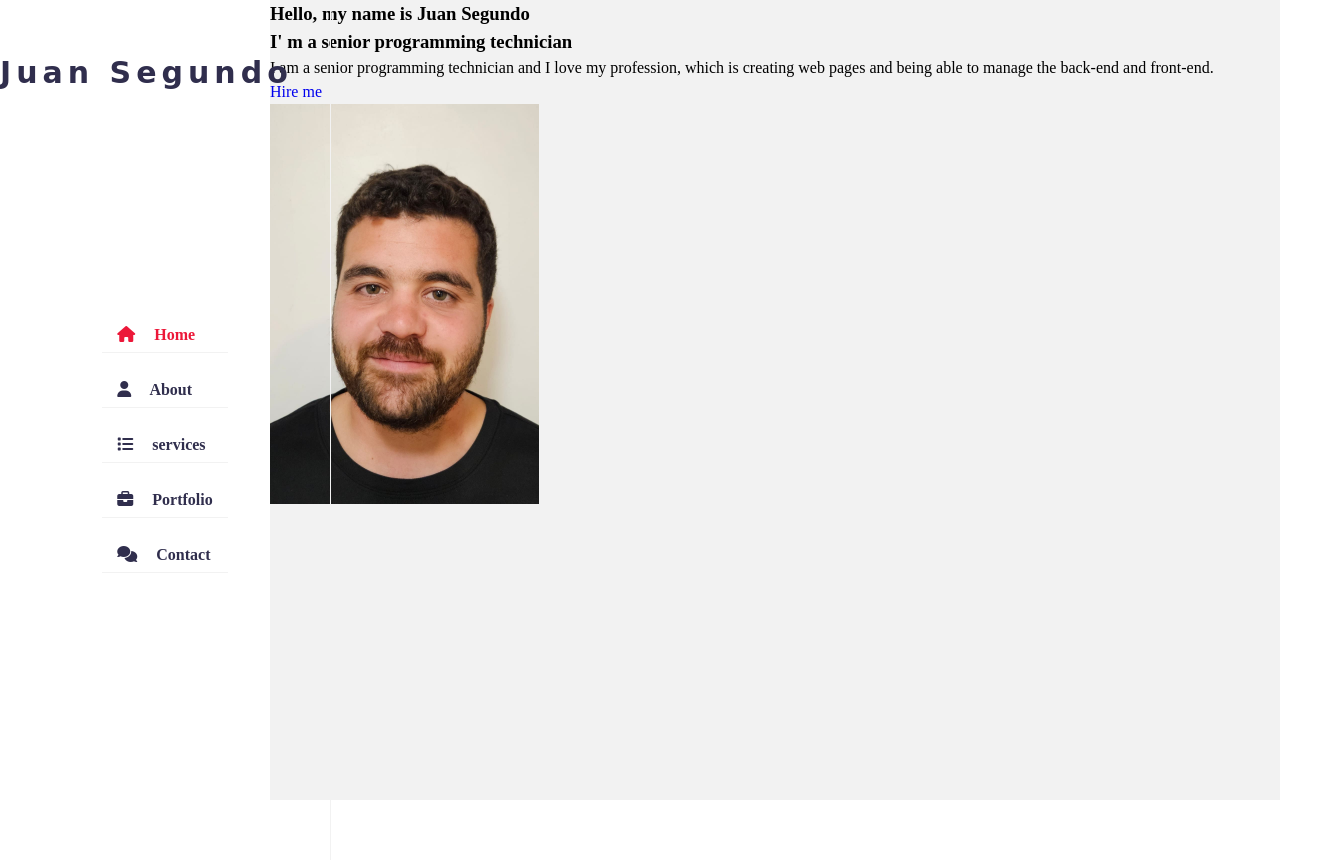
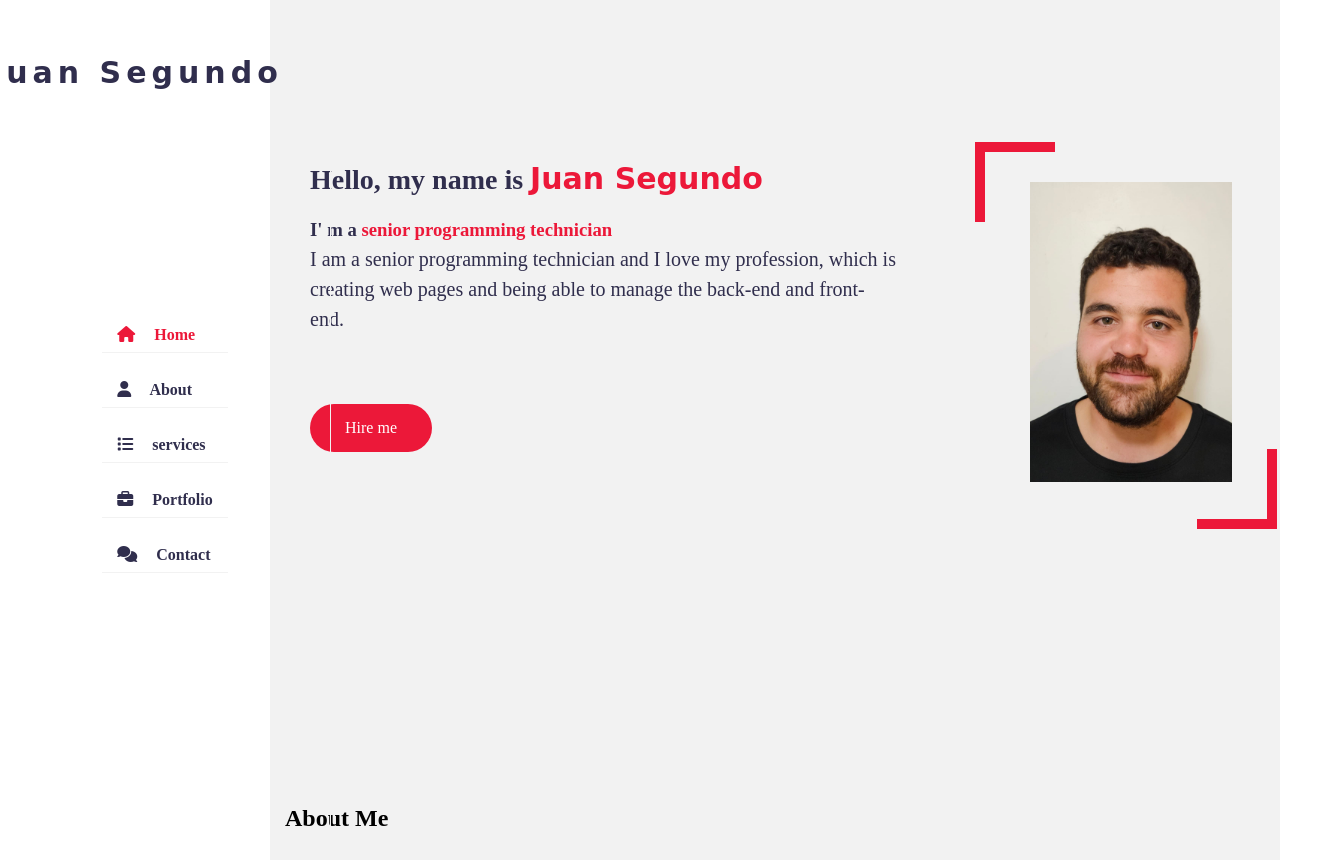
Before and after one commit to juansegundoarceluz/new-portfolio, a plain HTML site: page index.html in a window 1280 px wide. Shown: the top 860 px of the page, 1327 px wide, since content can reach past the window. Before the commit the page ends 800 px from the top, so only its background shows below. Drawn offline with Linux system fonts and the light colour scheme; a web font is replaced by a local one.

Commit message:
creando el home y dandole estilo

```diff
--- a/index.html
+++ b/index.html
@@ -37,7 +37,7 @@
             <section class="home section">
             <div class="container">
                 <div class="row">
-                    <div class="home-info">
+                    <div class="home-info padd-15">
                         <h3 class="hello">Hello, my name is <span class="name">Juan Segundo</span></h3>
                         <h3 class="my-profession">I' m a <span class="typing">senior programming technician</span></h3>
                         <p>I am a senior programming technician and I love my profession, which is creating web pages and being able to manage the back-end and front-end.</p>
@@ -49,6 +49,15 @@
                 </div>
             </div>
             </section>
+            <section class="about section">
+                <div class="container">
+                    <div class="row">
+                        <div class="section-tittle">
+                            <h2>About Me</h2>
+                        </div>
+                    </div>
+                </div>
+            </section>
         </div>
     </div>
 
--- a/style.css
+++ b/style.css
@@ -34,16 +34,60 @@ body{
 }
 
 .section{
-    background-color: var(--bg-black-900);
+    background: var(--bg-black-900);
     min-height: 100vh;
-    display: block;
-    position: fixed;
-    left: 270px;
-    top: 0;
-    right: 0;
-    z-index: 0;
+    display:block;
+    padding: 0 30px;
     opacity: 1;
 
+}
+
+.hidden {
+    display: none !important;
+}
+
+.main-content{
+    padding-left: 270px;
+}
+
+.padd-15{
+    padding-left: 25px;
+    padding-right: 35px;
+    padding-top: 100px;
+
+}
+
+.container{
+    max-width: 1100px;
+    width: 100%;
+    background-color: var(--bg-black-900);
+    margin: auto;
+
+}
+.row{
+    display: flex;
+    flex-wrap: wrap;
+    margin-left: -15px;
+    margin-right: -15px;
+    position: relative;
+}
+.btn{
+
+    font-size: 16px;
+    font-weight: 500;
+    padding: 12px 35px;
+    color: white;
+    border-radius: 40px;
+    display: inline-block;
+    border: none;
+    white-space: nowrap;
+    background: var(--skin-color);
+    transition: all 0.3s ease;
+}
+
+.btn:hover{
+
+    transform: scale(1.15);
 }
 
 ul{
@@ -83,7 +127,7 @@ ul{
     font-size: 30px;
     letter-spacing: 5px;
     position: relative;
-    right: 20px;
+    right: 30px;
 }
 
 .aside .logo a span{
@@ -194,6 +238,84 @@ ul{
     margin-right: 15px;
 }
 
+/* seccion home */
+
+.home {
+    min-height: 100vh;
+    display: flex;
+    color: var(--text-black-900);
+}
+
+.home .home-info{
+    flex: 00 60%;
+    max-width: 60%;
+}
+
+.home-info p{
+    margin-bottom: 70px;
+    font-size: 20px;
+    color: var(--text-black-700)
+}
+
+h3.hello{
+    font-size: 28px;
+    margin: 15px 0;
+}
+
+h3.hello span{
+
+    font-family: 'Clicker Script' , cursive;
+    font-size: 30px;
+    font-weight: 700;
+    color: var(--skin-color);
+
+}
+
+h3 .my-profession{
+
+    font-size: 30px;
+    margin: 15px 0;
+
+}
+
+.typing{
+
+    color: var(--skin-color);
+}
+
+.home .home-img{
+    flex: 0 0 40%;
+    max-width: 40%;
+    text-align: center;
+    position: relative;
+    left: 650px;
+    top: -270px;
+}
+
+.home-img::after{
+    content: '';
+    position: absolute;
+    height: 80px;
+    width: 80px;
+    border-bottom: 10px solid var(--skin-color);
+    border-right: 10px solid var(--skin-color);
+    right: 50px;
+    bottom: -40px;
+
+}
+
+.home-img::before{
+    content: '';
+    position:absolute;
+    height: 80px;
+    width: 80px;
+    border-top: 10px solid var(--skin-color);
+    border-left: 10px solid var(--skin-color);
+    left: 40px;
+    top: -40px;
+
+}
+
 .home .home-img img{
-    height: 400px;
+    height: 300px;
 }
```
